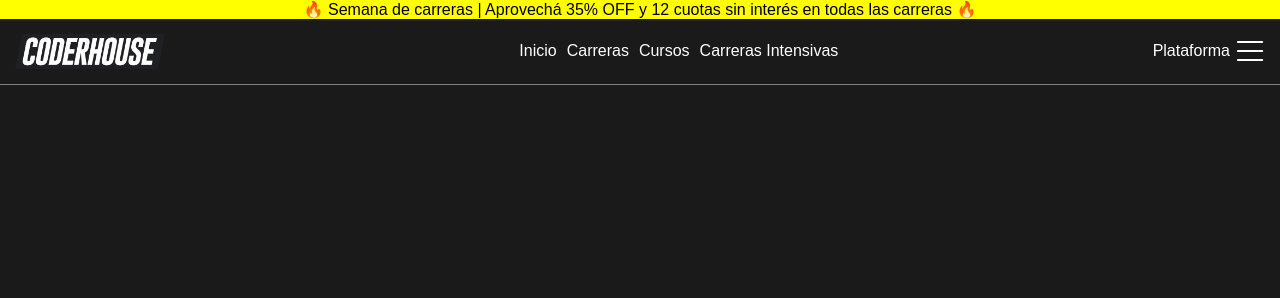
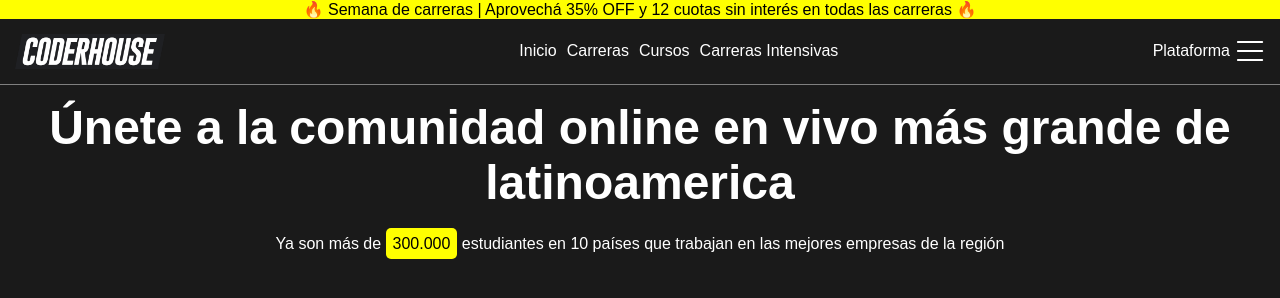
Before and after one commit to AlanMaldonado21/claseDeGit, a plain HTML site: page index.html in a window 1280 px wide. Drawn offline with Linux system fonts and the light colour scheme.

Commit message:
Terminamos la section

```diff
--- a/css/style.css
+++ b/css/style.css
@@ -59,3 +59,26 @@ header .boton{
     display: flex;
     align-items: center;
 }
+
+main section h1{
+    text-align: center;
+    color: white;
+    font-family: Arial, Helvetica, sans-serif;
+    font-size: 3rem;
+    margin: 15px;
+}
+
+main section p{
+    text-align: center;
+    color: white;
+    font-family: Arial, Helvetica, sans-serif;
+    margin: 25px;
+}
+
+main section p span{
+    background-color: yellow;
+    color: black;
+    font-weight: 400;
+    padding: 7px;
+    border-radius: 5px;
+}
--- a/index.html
+++ b/index.html
@@ -33,6 +33,19 @@
         </div>
 
     </header>
+
+
+    <main>
+
+        <section>
+            <h1>Únete a la comunidad online en vivo
+                más grande de latinoamerica</h1>
+
+            <p>Ya son más de <span>300.000</span> estudiantes en 10 países que trabajan en las mejores empresas de la región</p>
+        </section>
+
+
+    </main>
 </body>
 
 </html>
```
